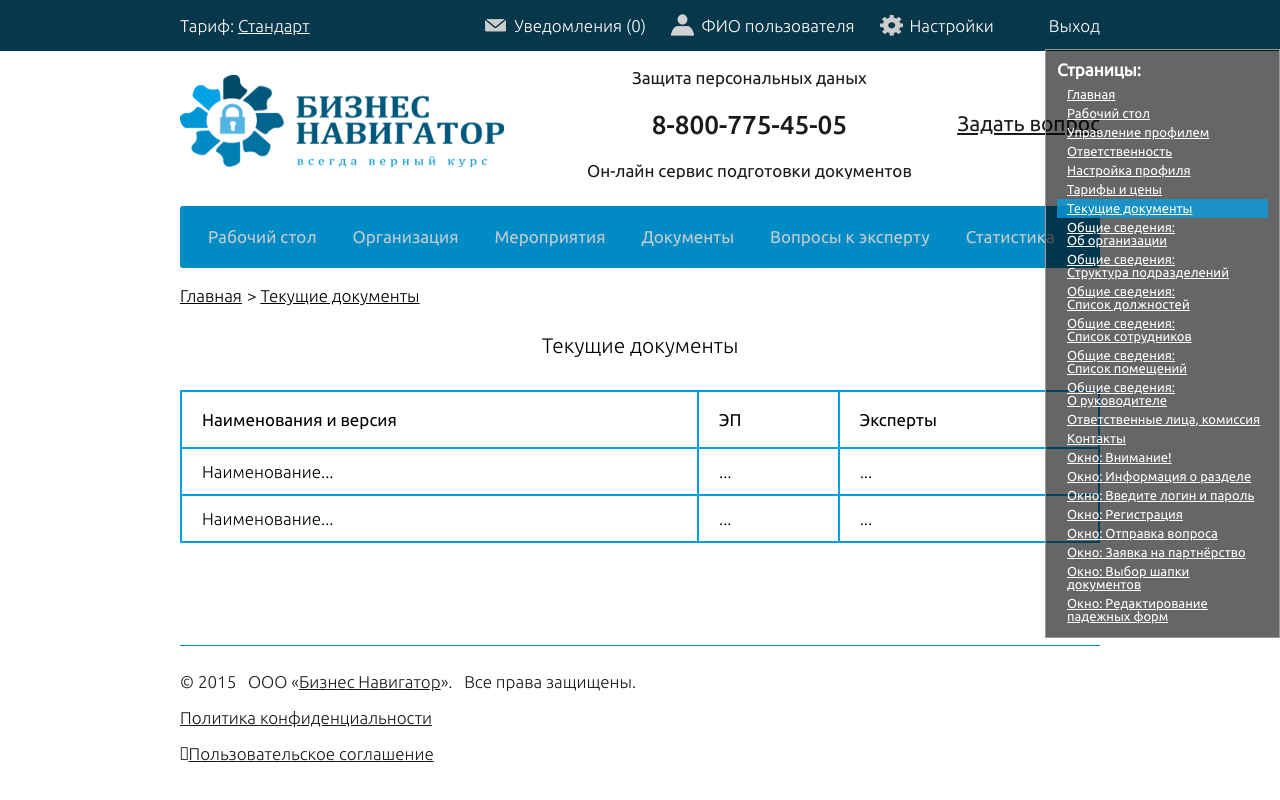
After one commit to khryushka/binavigator-doc-html, a PHP site: page /page-current-documents.php in a window 1280 px wide. The commit adds this page. Run offline with PHP 8.4, Linux system fonts and the light colour scheme; data that the repository does not hold is empty.

Commit message:
Добавлен "Текущие документы" page-current-documents.php

```diff
--- a/html/css/index.css
+++ b/html/css/index.css
@@ -435,6 +435,8 @@ body {
 /** Простая таблица с полосками сверху и снизу строк **/
 .simple-top-bottom-border-table {
   width: 100%;
+  border-top: 2px solid #00a1e6;
+  border-right: 2px solid #00a1e6;
   border-top: 1px solid #dbdbdb;
 }
 .simple-top-bottom-border-table tr td {
@@ -443,6 +445,18 @@ body {
 }
 .simple-top-bottom-border-table tr td img {
   margin-bottom: 0;
+}
+.simple-top-bottom-border-table th,
+.simple-top-bottom-border-table td {
+  border-bottom: 2px solid #00a1e6;
+  border-left: 2px solid #00a1e6;
+}
+.simple-top-bottom-border-table th {
+  padding: 15px 20px;
+  font-family: 'Ubuntu Regular' !important;
+}
+.simple-top-bottom-border-table td {
+  padding: 10px 20px !important;
 }
 .simple-top-bottom-border-table tr td {
   border-bottom: 1px solid #dbdbdb;
@@ -1447,6 +1461,22 @@ body {
 .error-modal .modal-content * {
   color: #ffffff;
 }
+.simple-table {
+  border-top: 2px solid #00a1e6;
+  border-right: 2px solid #00a1e6;
+}
+.simple-table th,
+.simple-table td {
+  border-bottom: 2px solid #00a1e6;
+  border-left: 2px solid #00a1e6;
+}
+.simple-table th {
+  padding: 15px 20px;
+  font-family: 'Ubuntu Regular' !important;
+}
+.simple-table td {
+  padding: 10px 20px !important;
+}
 /** /Bootstrap **/
 /**/
 /**/
--- a/html/css/index.less
+++ b/html/css/index.less
@@ -886,6 +886,24 @@ body {
 	}
 }
 
+.simple-table {
+	border-top: 2px solid @blue-color;
+	border-right: 2px solid @blue-color;
+
+	th, td {
+		border-bottom: 2px solid @blue-color;
+		border-left: 2px solid @blue-color;
+	}
+
+	th {
+		padding: 15px 20px;
+		.regular-text;
+	}
+	td {
+		padding: 10px 20px !important;
+	}
+}
+
 /** /Bootstrap **/
 /**/
 /**/
@@ -1175,6 +1193,7 @@ label.error {
 		}
 	}
 }
+
 /** /ListBlock **/
 
 /** Profile **/
--- a/html/js/del-menu.js
+++ b/html/js/del-menu.js
@@ -48,11 +48,11 @@
 			 {
 			 name: 'Вопросы эксперту 2',
 			 fileName: '.php'
-			 },
-			 {
-			 name: 'Текущие документы',
-			 fileName: '.php'
-			 },
+			 }*/,
+			{
+				name: 'Текущие документы',
+				fileName: 'page-current-documents.php'
+			}/*,
 			 {
 			 name: 'Сведения конфиденциального характера',
 			 fileName: '.php'
@@ -89,10 +89,6 @@
 				name: 'Общие сведения: <br/>О руководителе',
 				fileName: 'info-about-head.php'
 			}/*,
-			 {
-			 name: 'Общие сведения: О руководителе (уменьшенные вопросы)',
-			 fileName: '.php'
-			 },
 			 {
 			 name: 'Формирование технического решения',
 			 fileName: '.php'
--- /dev/null
+++ b/html/page-current-documents.php
@@ -0,0 +1,71 @@
+<?
+	include ('inc/_head.php');
+?>
+<body>
+
+<?
+	include ('inc/_header.php');
+?>
+
+<!-- MiddleBlock -->
+<div class="middle-block">
+	<div class="wrapper">
+
+		<!-- BreadcrumbsBlock -->
+		<ul class="breadcrumbs-block">
+			<li><a href="#">Главная</a></li>
+			<li><a href="#">Текущие документы</a></li>
+		</ul>
+		<!-- /BreadcrumbsBlock -->
+
+		<div class="clearfix"></div>
+
+		<!-- CenterColumn -->
+		<div class="center-column row">
+			<div class="col-xs-12">
+
+				<!-- Caption -->
+				<h1 class="caption-block">Текущие документы</h1>
+				<!-- /Caption -->
+
+				<!-- Body -->
+				<div class="body">
+
+					<table class="simple-table">
+						<tr>
+							<th>Наименования и версия</th>
+							<th>ЭП</th>
+							<th>Эксперты</th>
+						</tr>
+						<tr>
+							<td>Наименование...</td>
+							<td>...</td>
+							<td>...</td>
+						</tr>
+						<tr>
+							<td>Наименование...</td>
+							<td>...</td>
+							<td>...</td>
+						</tr>
+					</table>
+
+
+				</div>
+				<!-- /Body -->
+
+			</div>
+
+		</div>
+		<!-- CenterColumn -->
+
+	</div>
+</div>
+<!-- /MiddleBlock -->
+
+<?
+	include ('inc/_footer.php');
+	include ('inc/_windows.php');
+?>
+
+</body>
+</html>
```
